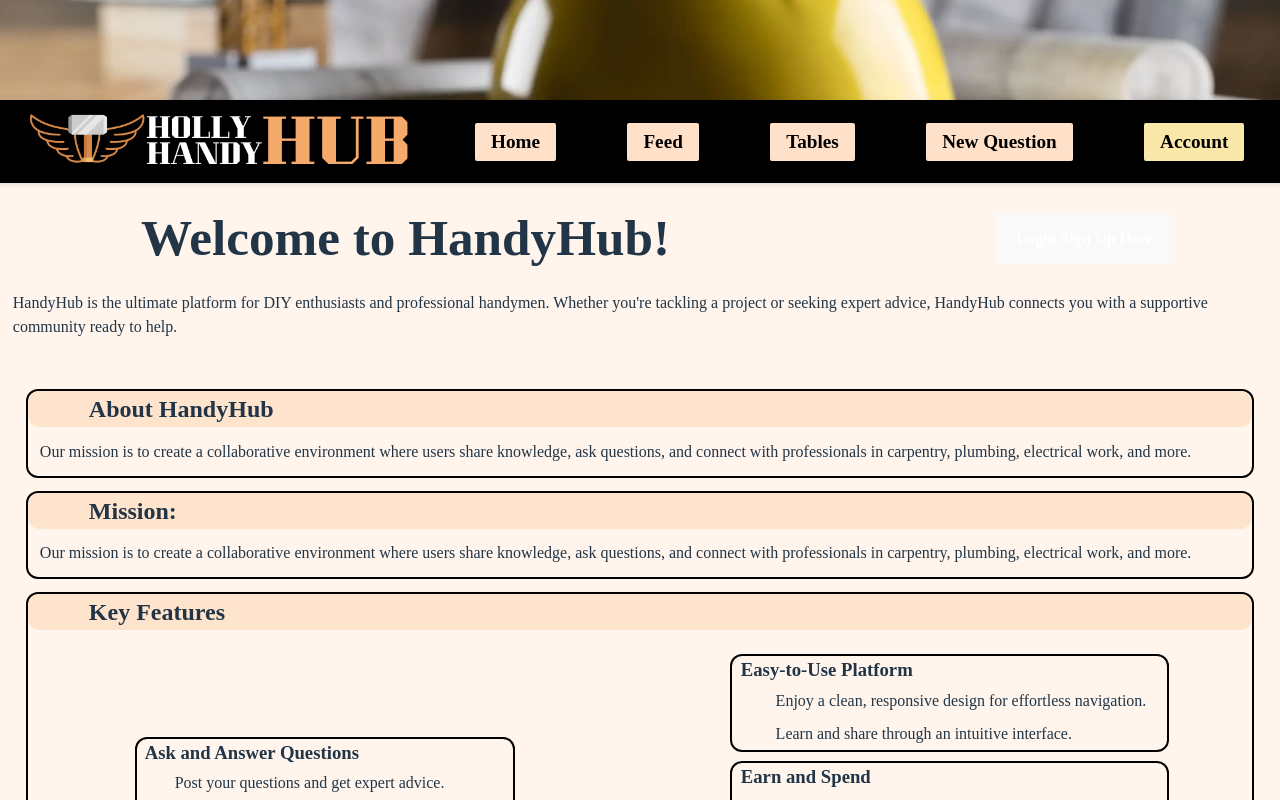
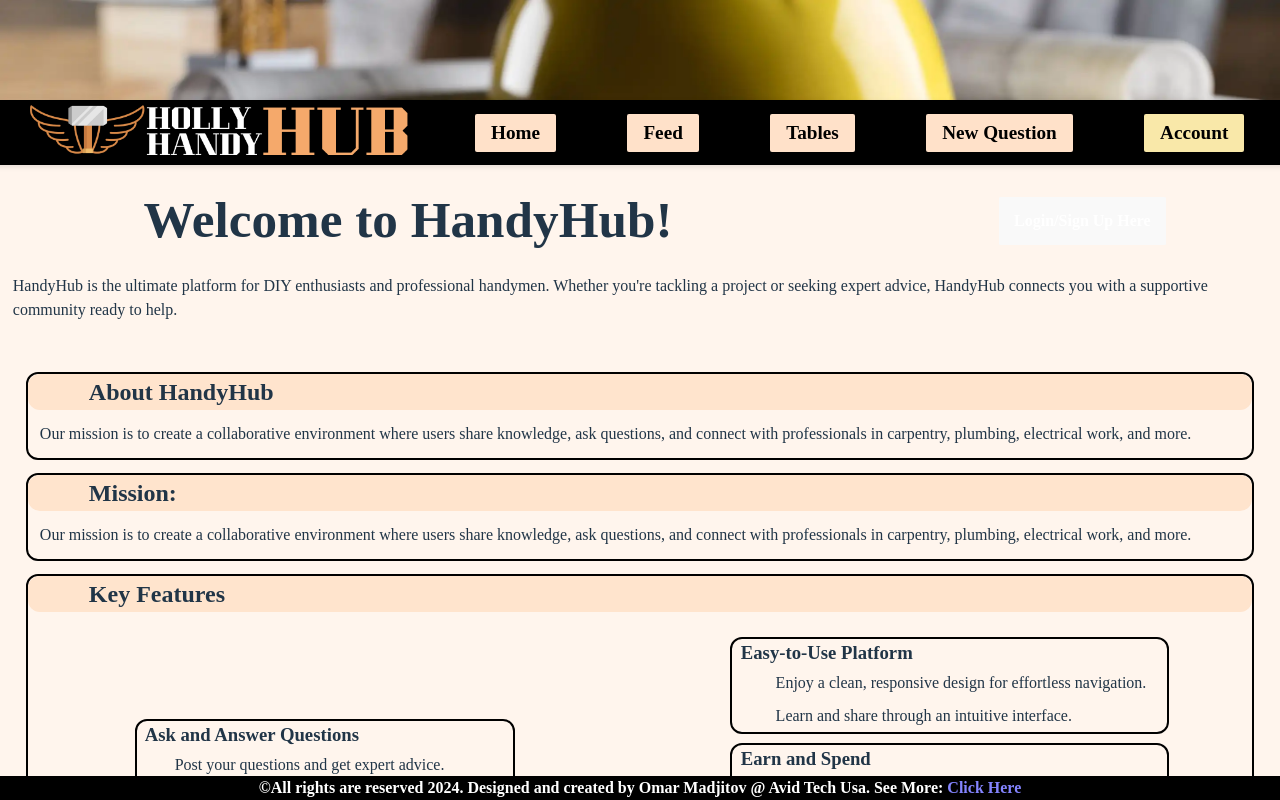
Before and after one commit to workoholyguy/handy-hub-react-vite-supabase, a React (Vite) app: page / in a window 1280 px wide. Shown: the top 800 px of the page. Built offline with nearby package versions, Linux system fonts and the light colour scheme; no server answers; a web font is replaced by a local one.

Commit message:
Home Feed And Table Pages Styling Added

```diff
--- a/src/App.css
+++ b/src/App.css
@@ -40,7 +40,7 @@ body {
   align-items: center;
   width: 100%;
   background-color: #000000;
-  padding: 1% 3%;
+  padding: 0.3% 3%;
   position: sticky;
   top: 0;
   z-index: 1000;
@@ -95,6 +95,8 @@ body {
   background-color: #000000;
   margin: 0;
   color: white;
+  position: fixed;
+  bottom: 0;
 }
 
 .app-master-container .bottom-nav h4 {
--- a/src/components/card-style.css
+++ b/src/components/card-style.css
@@ -127,8 +127,8 @@ button {
   font-size: 1rem;
   font-weight: bold;
   border-radius: 5px;
-  padding: 10px 20px;
-  margin: 5px;
+  padding: 1% 2%;
+  margin: 1%;
   transition: background-color 0.3s ease, transform 0.2s ease;
 }
 
```
